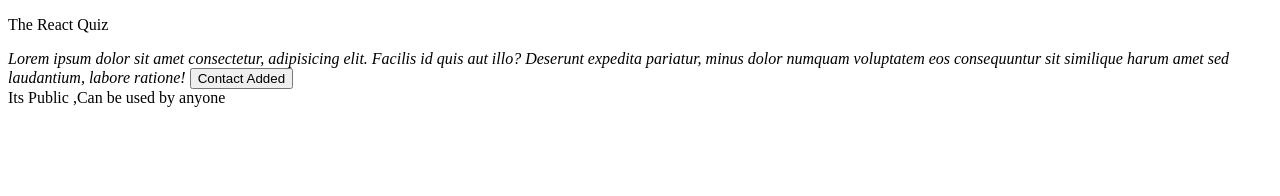
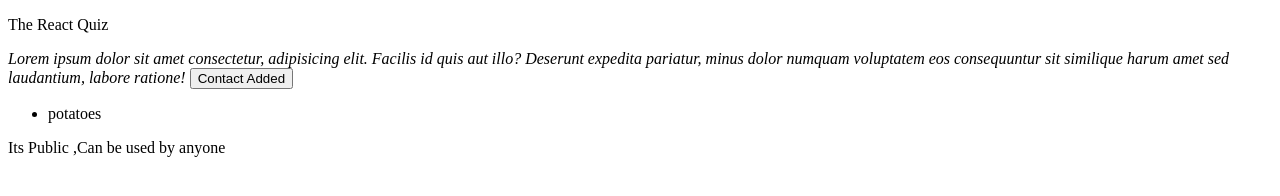
Before and after one commit to ArunReddy99-ux/Splitmate, a plain HTML site: page about.html in a window 1280 px wide. Drawn offline with Linux system fonts and the light colour scheme.

Commit message:
added list

```diff
--- a/about.html
+++ b/about.html
@@ -13,6 +13,9 @@
       consequuntur sit similique harum amet sed laudantium, labore ratione!</i
     >
     <button>Contact Added</button>
+    <ul>
+      <li>potatoes</li>
+    </ul>
   </body>
   <footer>Its Public ,Can be used by anyone</footer>
 </html>
```
